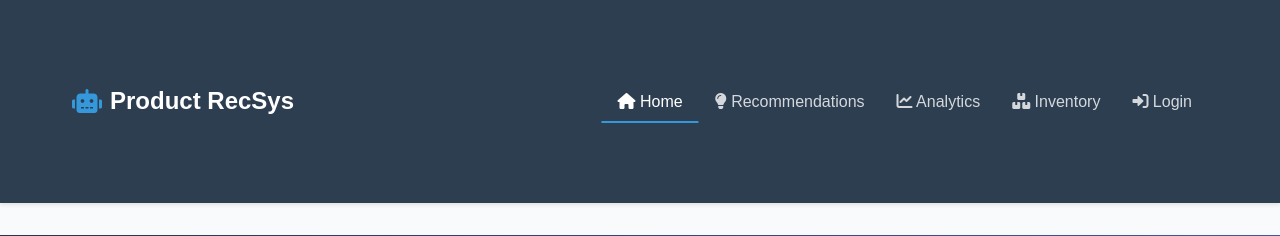
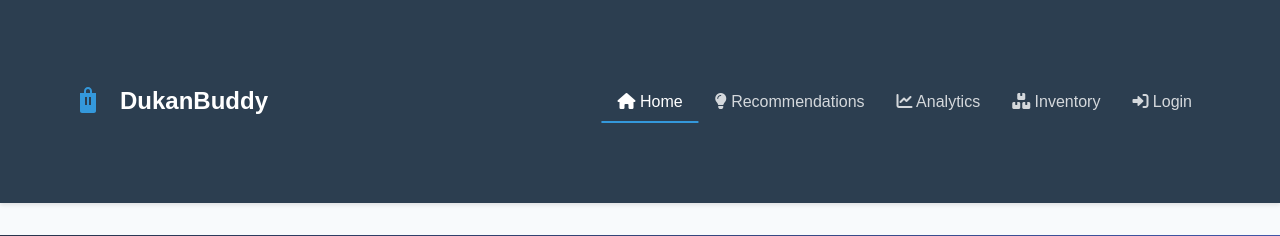
Before and after one commit to InventoHack-MalayShubham/Hero-Product-Recommendation, a Flask app: page / in a window 1280 px wide. Shown: the top 236 px of the page. Run offline with Flask 3, Linux system fonts and the light colour scheme; some libraries are stand-ins or nearby versions; grey boxes are pictures that could not be loaded.

Commit message:
Logo and name

```diff
--- a/templates/base.html
+++ b/templates/base.html
@@ -4,6 +4,7 @@
     <meta charset="UTF-8">
     <meta name="viewport" content="width=device-width, initial-scale=1.0">
     <title>{% block title %}Product Recommendation System{% endblock %}</title>
+    <link rel="icon" type="image/svg+xml" href="{{ url_for('static', filename='images/logo.svg') }}">
     <link href="https://cdn.jsdelivr.net/npm/bootstrap@5.3.0/dist/css/bootstrap.min.css" rel="stylesheet">
     <link rel="stylesheet" href="https://cdnjs.cloudflare.com/ajax/libs/font-awesome/6.0.0/css/all.min.css">
     <style>
@@ -40,8 +41,10 @@
             gap: 0.5rem;
         }
 
-        .navbar-brand i {
-            color: var(--secondary-color);
+        .navbar-brand svg {
+            width: 32px;
+            height: 32px;
+            margin-right: 8px;
         }
 
         .nav-link {
@@ -238,8 +241,11 @@
     <nav class="navbar navbar-expand-lg">
         <div class="container">
             <a class="navbar-brand" href="/">
-                <i class="fas fa-robot"></i>
-                Product RecSys
+                <svg width="32" height="32" viewBox="0 0 32 32" fill="none" xmlns="http://www.w3.org/2000/svg">
+                    <path d="M20 8V6C20 3.79086 18.2091 2 16 2C13.7909 2 12 3.79086 12 6V8H8V26C8 27.1046 8.89543 28 10 28H22C23.1046 28 24 27.1046 24 26V8H20ZM14 6C14 4.89543 14.8954 4 16 4C17.1046 4 18 4.89543 18 6V8H14V6Z" fill="#3498db"/>
+                    <path d="M13 12H15V20H13V12ZM17 12H19V20H17V12Z" fill="#2c3e50"/>
+                </svg>
+                DukanBuddy
             </a>
             <button class="navbar-toggler" type="button" data-bs-toggle="collapse" data-bs-target="#navbarNav">
                 <span class="navbar-toggler-icon"></span>
```
Also changed, not shown: static/images/Logo.png (added), static/images/logo.svg (added).
